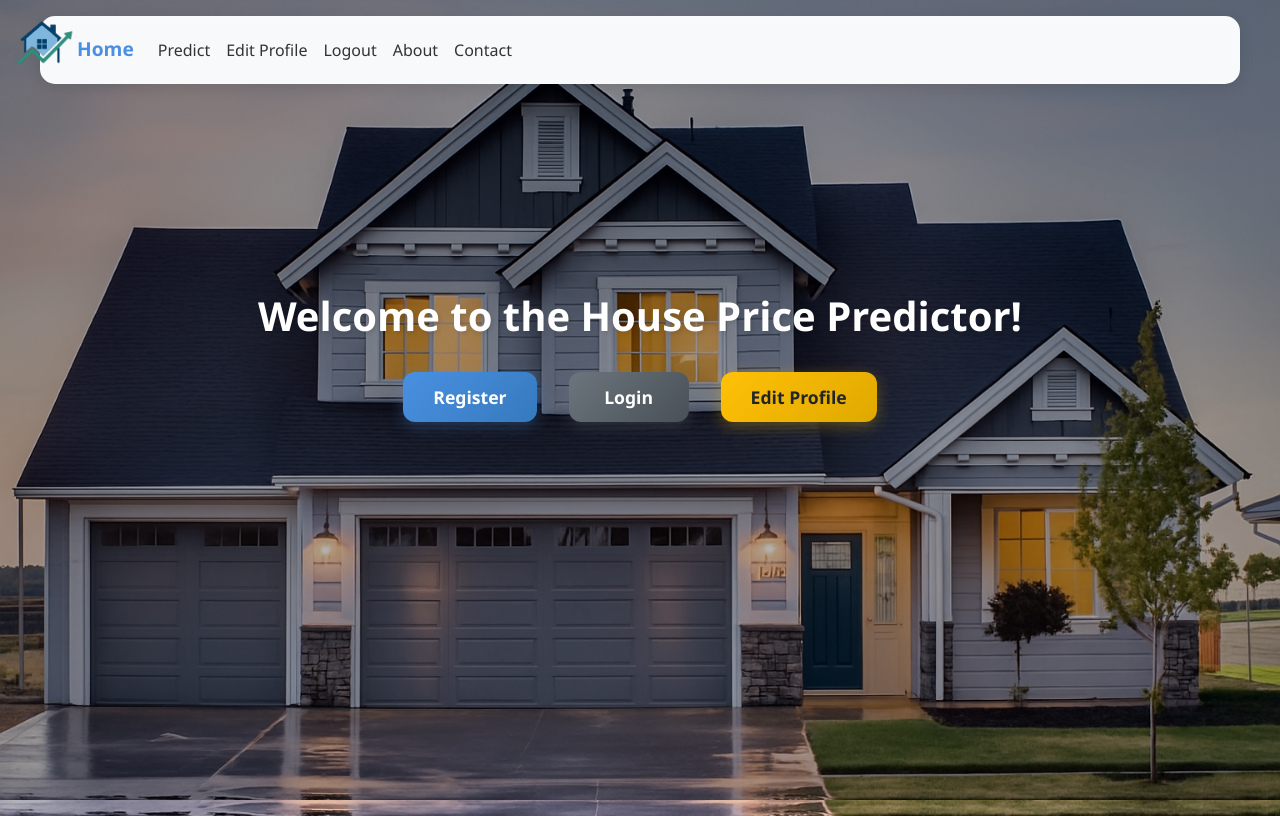
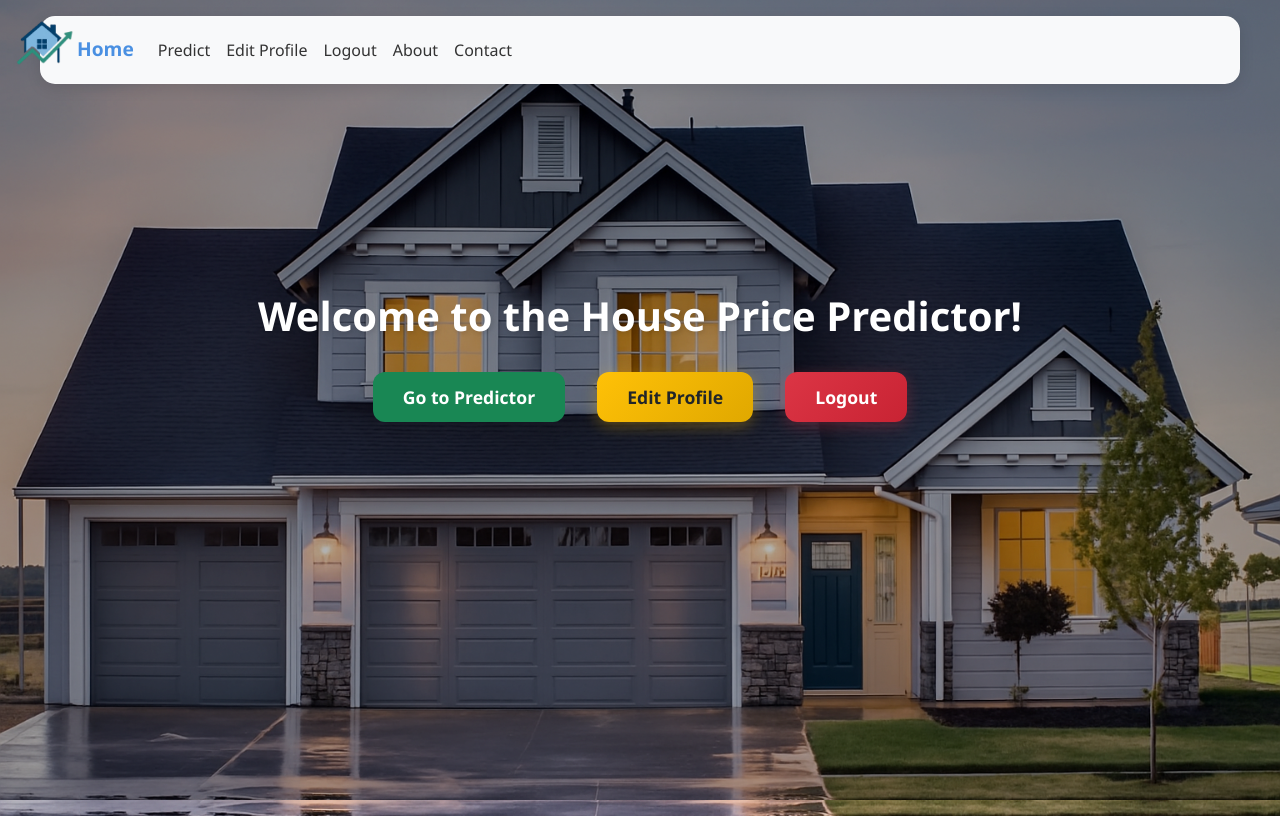
Before and after one commit to codingburgas/2425-11-b-pp-student-practices-assignment-SPGeorgieva21, a Flask app: page / in a window 1280 px wide. Run offline with Flask 3, Linux system fonts and the light colour scheme; a user stored in the database is signed in; some libraries are stand-ins or nearby versions.

Commit message:
Fix home page

```diff
--- a/HousePricePredictor/app/templates/index.html
+++ b/HousePricePredictor/app/templates/index.html
@@ -5,10 +5,17 @@
   <div class="home-content text-center">
     <h1 class="mb-6 home-title">Welcome to the House Price Predictor!</h1>
     <div class="home-buttons">
-      <a href="{{ url_for('auth.register') }}" class="btn btn-primary btn-lg">Register</a>
-      <a href="{{ url_for('auth.login') }}" class="btn btn-secondary btn-lg">Login</a>
-      {% if current_user.is_authenticated %}
+      {% if not current_user.is_authenticated %}
+        <a href="{{ url_for('auth.register') }}" class="btn btn-primary btn-lg">Register</a>
+        <a href="{{ url_for('auth.login') }}" class="btn btn-secondary btn-lg">Login</a>
+      {% else %}
+        {% if current_user.role == 'admin' %}
+          <a href="{{ url_for('admin.admin_dashboard') }}" class="btn btn-success btn-lg">Go to Admin Panel</a>
+        {% else %}
+          <a href="{{ url_for('ai.predict') }}" class="btn btn-success btn-lg">Go to Predictor</a>
+        {% endif %}
         <a href="{{ url_for('main.edit_profile') }}" class="btn btn-warning btn-lg">Edit Profile</a>
+        <a href="{{ url_for('auth.logout') }}" class="btn btn-danger btn-lg">Logout</a>
       {% endif %}
     </div>
   </div>
```
Also changed, not shown: HousePricePredictor/instance/database.db.
